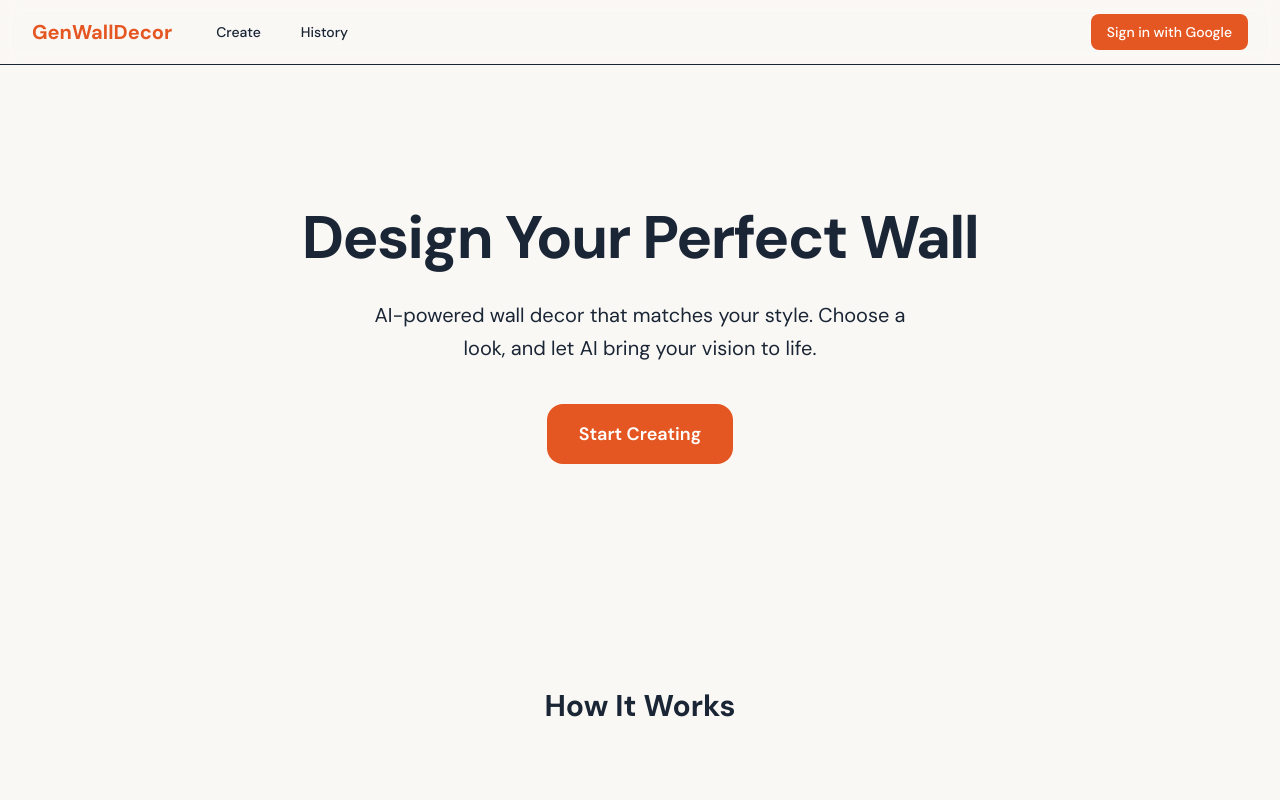
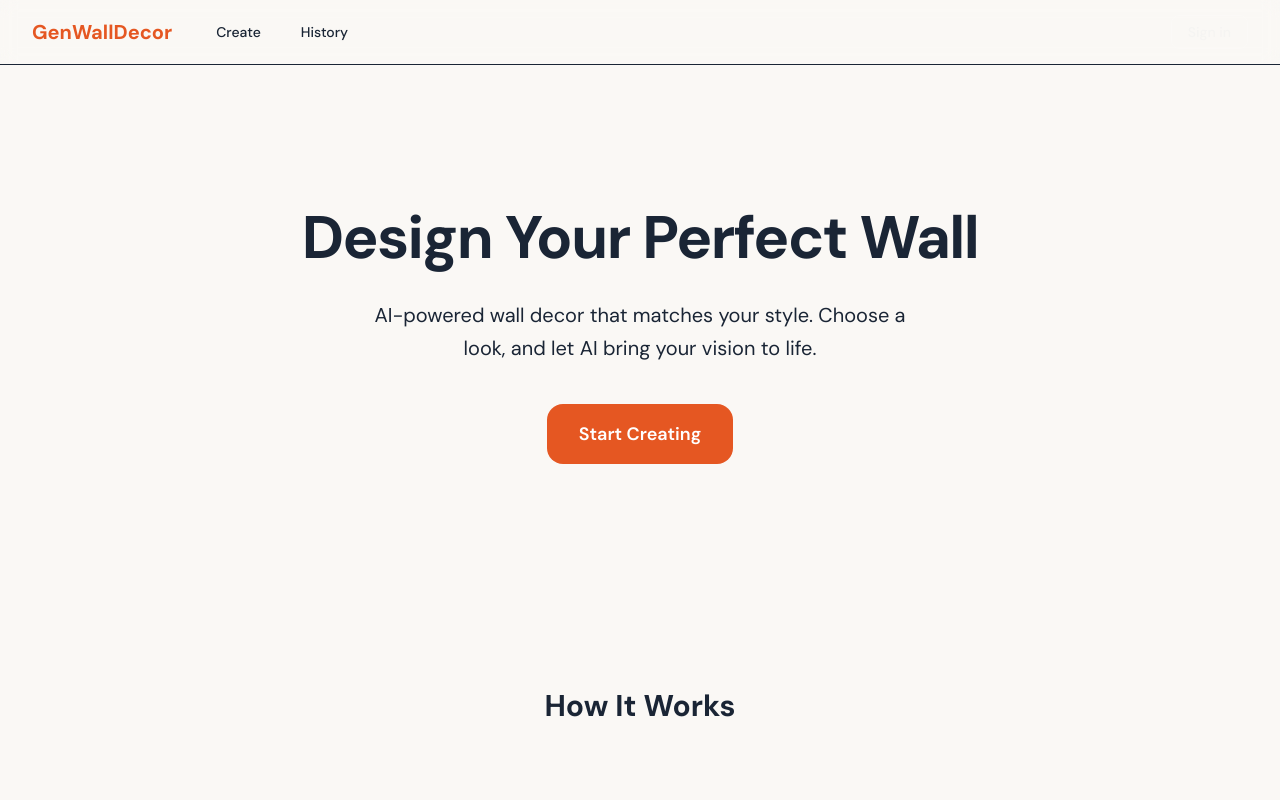
Before and after one commit to Ace-uff-Spades/Gen-WallDecor, a Next.js app in the folder frontend/: page / in a window 1280 px wide. Shown: the top 800 px of the page. Built offline with nearby package versions, Linux system fonts and the light colour scheme; no server answers.

Commit message:
design: update AuthButton for dark navbar

```diff
--- a/frontend/src/components/AuthButton.tsx
+++ b/frontend/src/components/AuthButton.tsx
@@ -6,20 +6,18 @@ export default function AuthButton() {
   const { user, loading, signIn, signOut } = useAuth();
 
   if (loading) {
-    return (
-      <div className="h-10 w-24 animate-pulse rounded-lg bg-secondary" />
-    );
+    return <div className="h-8 w-20 animate-pulse rounded-lg bg-dark-secondary" />;
   }
 
   if (user) {
     return (
       <div className="flex items-center gap-3">
-        <span className="text-sm text-text-dark truncate max-w-[180px]">
+        <span className="text-sm text-text-light/60 truncate max-w-[160px]">
           {user.email}
         </span>
         <button
           onClick={signOut}
-          className="rounded-lg border border-primary px-4 py-2 text-sm font-medium text-primary transition-colors hover:bg-primary hover:text-white cursor-pointer"
+          className="rounded-lg border border-white/20 px-3 py-1.5 text-sm font-medium text-text-light/80 hover:border-white/40 hover:text-text-light transition-colors cursor-pointer"
         >
           Sign out
         </button>
@@ -30,9 +28,9 @@ export default function AuthButton() {
   return (
     <button
       onClick={signIn}
-      className="rounded-lg bg-primary px-4 py-2 text-sm font-medium text-white transition-colors hover:bg-primary/90 cursor-pointer"
+      className="rounded-lg border border-white/20 px-4 py-1.5 text-sm font-medium text-text-light hover:bg-white/10 transition-colors cursor-pointer"
     >
-      Sign in with Google
+      Sign in
     </button>
   );
 }
```
